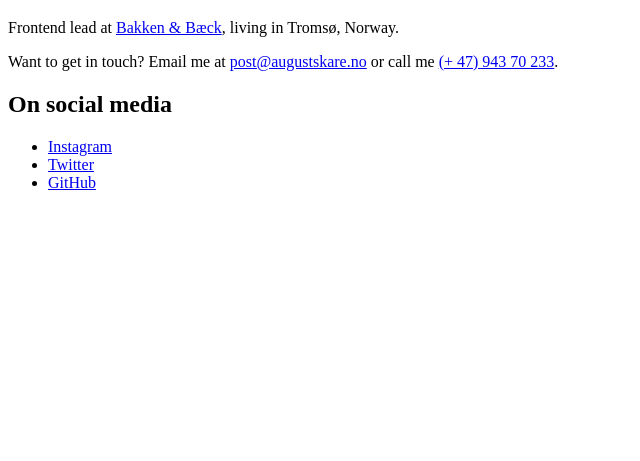
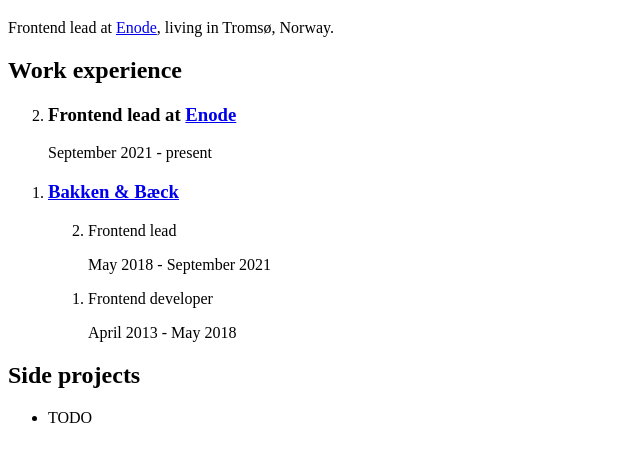
Before and after one commit to augustskare/augustskare.no, an Eleventy site: page src/index.njk in a window 1280 px wide. Shown: the part 61-522 px from the top of the page, without its empty margins (0-640 px from the left). Built offline with nearby package versions, Linux system fonts and the light colour scheme; Eleventy itself is replaced by a stand-in of ours; files that its build step writes are made by us from their sources; what eleventy-plugin-feedbin-stars would draw is missing.

Commit message:
New text and work experience section

```diff
--- a/src/index.njk
+++ b/src/index.njk
@@ -2,21 +2,38 @@
 layout: layout.njk
 ---
 
-<p>
-  Frontend lead at
-  <a href="https://bakkenbaeck.com">Bakken &amp; Bæck</a>, living in
-  Tromsø, Norway.
-</p>
-<p>
-  Want to get in touch? Email me at
-  <a href="mailto:post@augustskare.no">post@augustskare.no</a> or call me
-  <a href="tel:004794370233">(+ 47) 943 70 233</a>.
-</p>
+<p>Frontend lead at <a href="https://enode.com">Enode</a>, living in Tromsø, Norway.</p>
+
 <section>
-  <h2 class="vh">On social media</h2>
+  <h2>Work experience</h2>
+  <ol reversed>
+    <li>
+      <article>
+        <h3>Frontend lead at <a href="https://enode.com">Enode</a></h3>
+        <p><time datetime="2018-09">September 2021</time> - present</p>
+        <p></p>
+      </article>
+    </li>
+    <li>
+      <h3><a href="https://bakkenbaeck.com">Bakken & Bæck</a></h3>
+      <ol reversed>
+        <li>
+          <p>Frontend lead</p>
+          <p><time datetime="2018-05">May 2018</time> - <time datetime="2018-09">September 2021</time></p>
+        </li>
+        <li>
+          <p>Frontend developer</p>
+          <p><time datetime="2013-04">April 2013</time> - <time datetime="2018-05">May 2018</time></p>
+        </li>
+      </ol>
+    </li>
+  </ol>
+</section>
+
+
+<section>
+  <h2>Side projects</h2>
   <ul>
-    <li><a href="http://instagram.com/augustskare">Instagram</a></li>
-    <li><a href="http://twitter.com/augustskare">Twitter</a></li>
-    <li><a href="http://github.com/augustskare">GitHub</a></li>
+    <li>TODO</li>
   </ul>
 </section>
```
